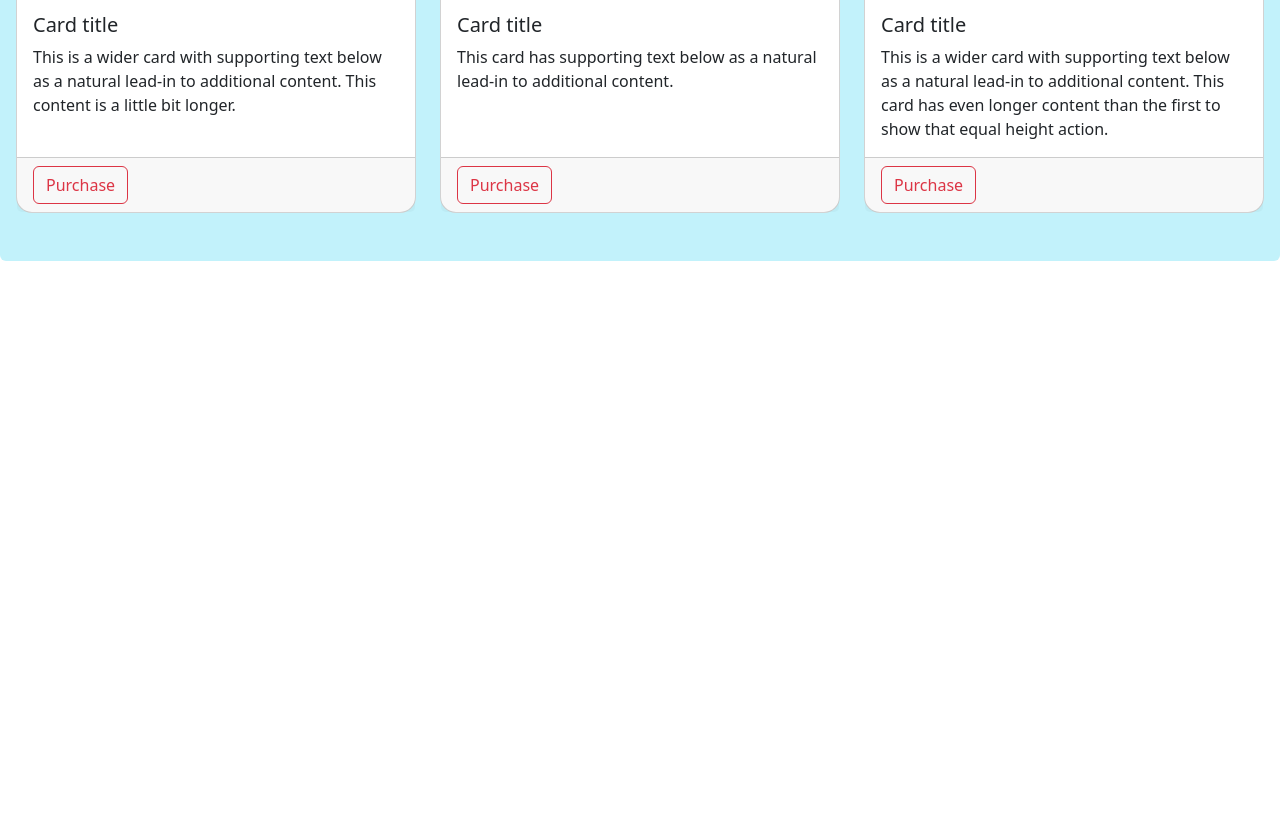
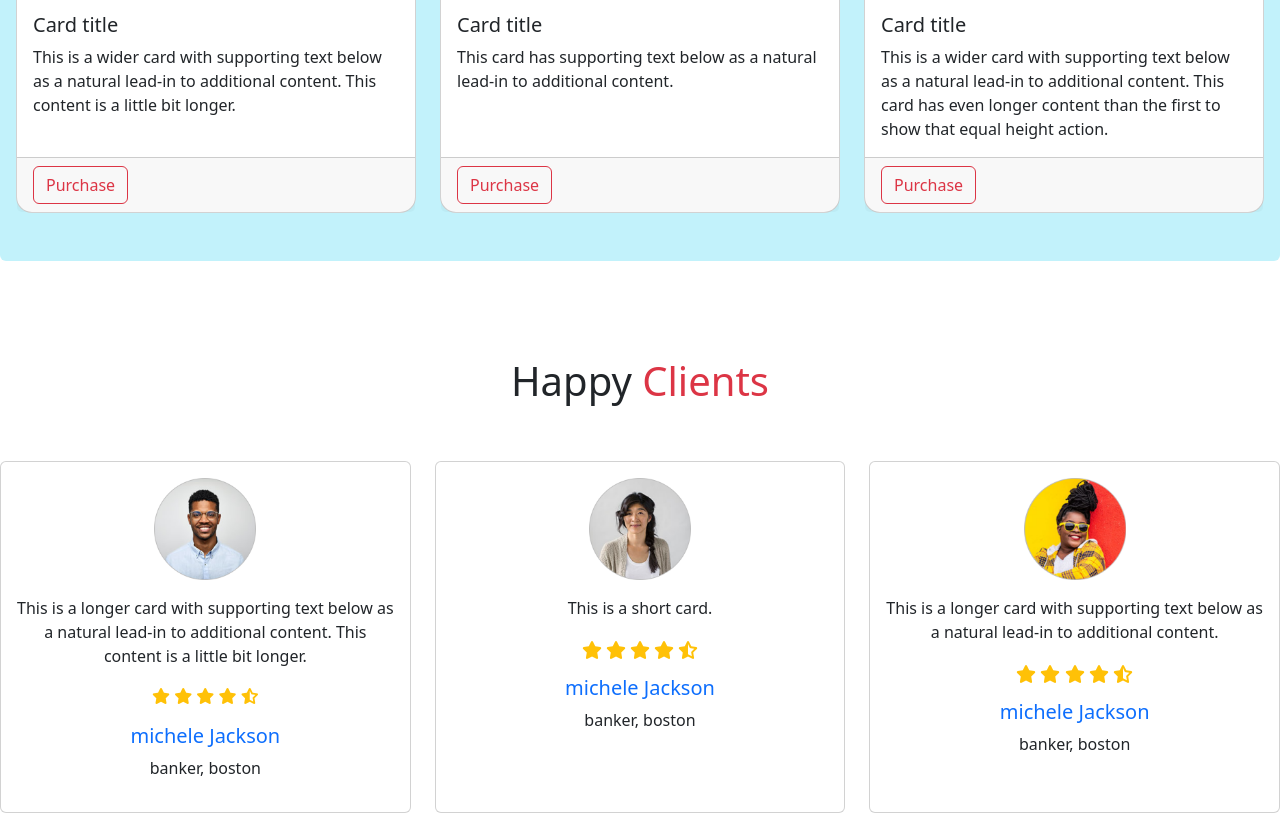
Before and after one commit to mdgausulislam/biker-zone-with-bootstrap, a plain HTML site: page index.html in a window 1280 px wide. Shown: the part 1504-2317 px from the top of the page. Before the commit the page ends 1765 px from the top, so only its background shows below. Drawn offline with nearby package versions, Linux system fonts and the light colour scheme.

Commit message:
update section

```diff
--- a/css/style.css
+++ b/css/style.css
@@ -1,3 +1,6 @@
 .bikerz-zone-light-red{
     background-color: rgba(255, 0, 0,0.19);
 }
+.rating-icon{
+    width: 20px;
+}
--- a/index.html
+++ b/index.html
@@ -8,6 +8,8 @@
     <link href="https://cdn.jsdelivr.net/npm/bootstrap@5.3.1/dist/css/bootstrap.min.css" rel="stylesheet"
         integrity="sha384-4bw+/aepP/YC94hEpVNVgiZdgIC5+VKNBQNGCHeKRQN+PtmoHDEXuppvnDJzQIu9" crossorigin="anonymous">
     <link rel="stylesheet" href="css/style.css">
+
+    <script src="https://kit.fontawesome.com/f07af11b35.js" crossorigin="anonymous"></script>
 </head>
 
 <body>
@@ -182,6 +184,69 @@
               </div>
         </section>
 
+
+        <!-- happy clients -->
+
+        <section class="mt-5">
+            <h1 class="text-center py-5">Happy <span class="text-danger">Clients</span></h1>
+
+            <div class="row row-cols-1 row-cols-md-3 g-4">
+                <div class="col">
+                  <div class="card h-100 text-center">
+                    <img src="images/others/user-1.png" class="card-img-top w-25 mx-auto mt-3" alt="...">
+                    <div class="card-body">
+                      <p class="card-text">This is a longer card with supporting text below as a natural lead-in to additional content. This content is a little bit longer.</p>
+                      <p class="text-warning">
+                        <i class="fa-solid fa-star"></i>
+                        <i class="fa-solid fa-star"></i>
+                        <i class="fa-solid fa-star"></i>
+                        <i class="fa-solid fa-star"></i>
+                        <i class="fa-solid fa-star-half-stroke"></i>
+                        <h5 class="text-primary">michele Jackson</h5>
+                        <p>banker, boston</p>
+                      </p>
+                    </div>
+                  </div>
+                </div>
+                <div class="col">
+                  <div class="card h-100 text-center">
+                    <img src="images/others/user-2.png" class="card-img-top w-25 mx-auto mt-3" alt="...">
+                    <div class="card-body">
+                      <p class="card-text">This is a short card.</p>
+                      <p>
+                        <img src="images/icons/star-solid.svg" alt="" class="rating-icon">
+                        <img src="images/icons/star-solid.svg" alt="" class="rating-icon">
+                        <img src="images/icons/star-solid.svg" alt="" class="rating-icon">
+                        <img src="images/icons/star-solid.svg" alt="" class="rating-icon">
+                        <img class="rating-icon" src="images/icons/star-half-stroke-solid.svg" alt="">
+                        <h5 class="text-primary">michele Jackson</h5>
+                        <p>banker, boston</p>
+                      </p>
+                    </div>
+                  </div>
+                </div>
+                <div class="col">
+                  <div class="card h-100 text-center">
+                    <img src="images/others/user-3.png" class="card-img-top w-25 mx-auto mt-3" alt="...">
+                    <div class="card-body">
+                      <p class="card-text">This is a longer card with supporting text below as a natural lead-in to additional content.</p>
+
+                      <p>
+                        <img src="images/icons/star-solid.svg" alt="" class="rating-icon">
+                        <img src="images/icons/star-solid.svg" alt="" class="rating-icon">
+                        <img src="images/icons/star-solid.svg" alt="" class="rating-icon">
+                        <img src="images/icons/star-solid.svg" alt="" class="rating-icon">
+                        <img class="rating-icon" src="images/icons/star-half-stroke-solid.svg" alt="">
+
+                      </p>
+                      <h5 class="text-primary">michele Jackson</h5>
+                      <p>banker, boston</p>
+                    </div>
+                  </div>
+                </div>
+              </div>
+        </section>
+
     </main>
 
 
```
